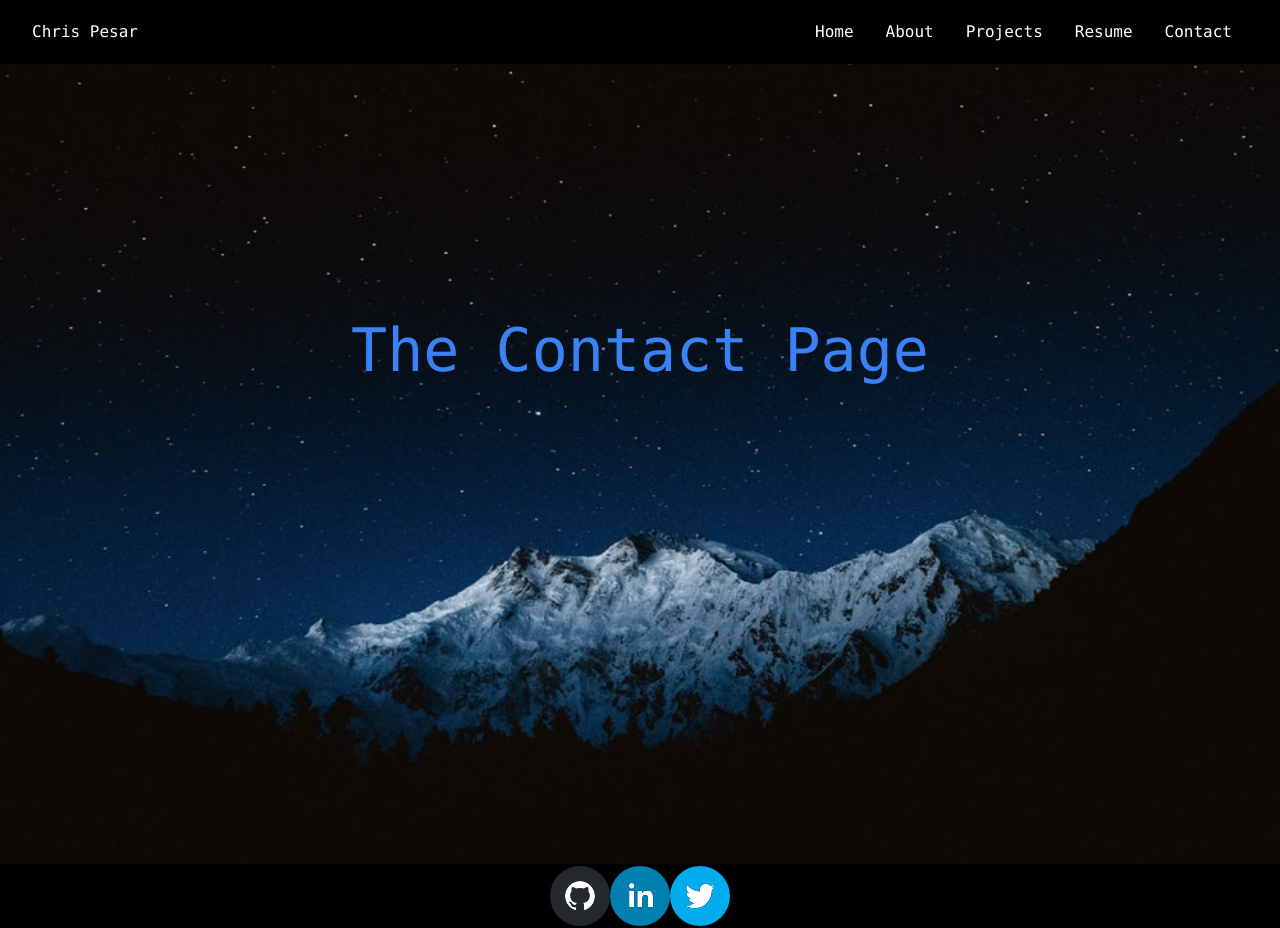
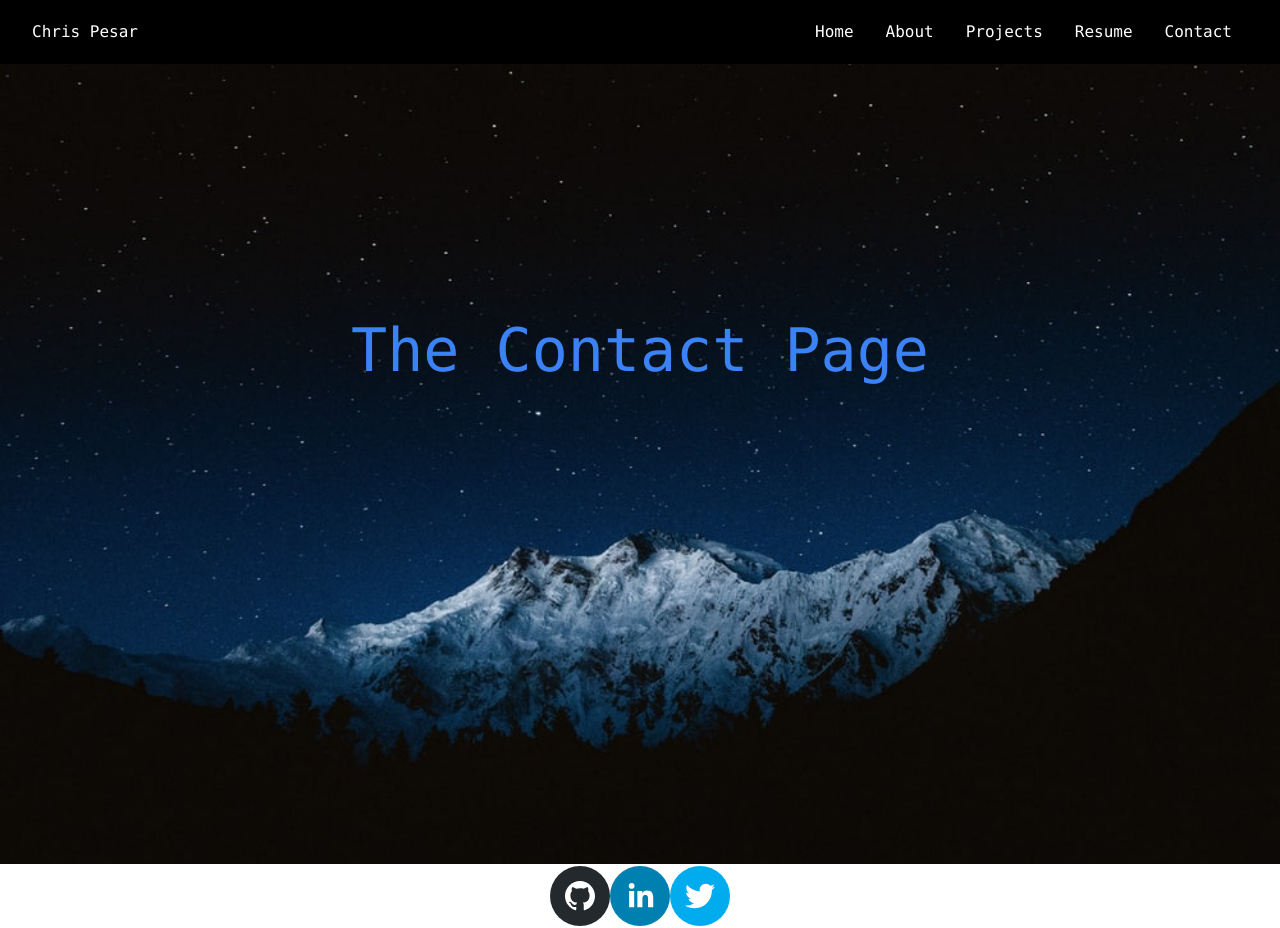
Before and after one commit to cpesar/chris-portfolio, a React (Create React App) app: page /contact in a window 1280 px wide. Built offline with nearby package versions, Linux system fonts and the light colour scheme.

Commit message:
removed black background from footer

```diff
--- a/src/components/Footer.js
+++ b/src/components/Footer.js
@@ -6,7 +6,7 @@
   return(
 
 
-      <div className="flex justify-center items-center h-16 bg-black text-white">
+      <div className="flex justify-center items-center h-16 text-white">
       <SocialIcon
         url='https://github.com/cpesar'
         className='br-4'
```
